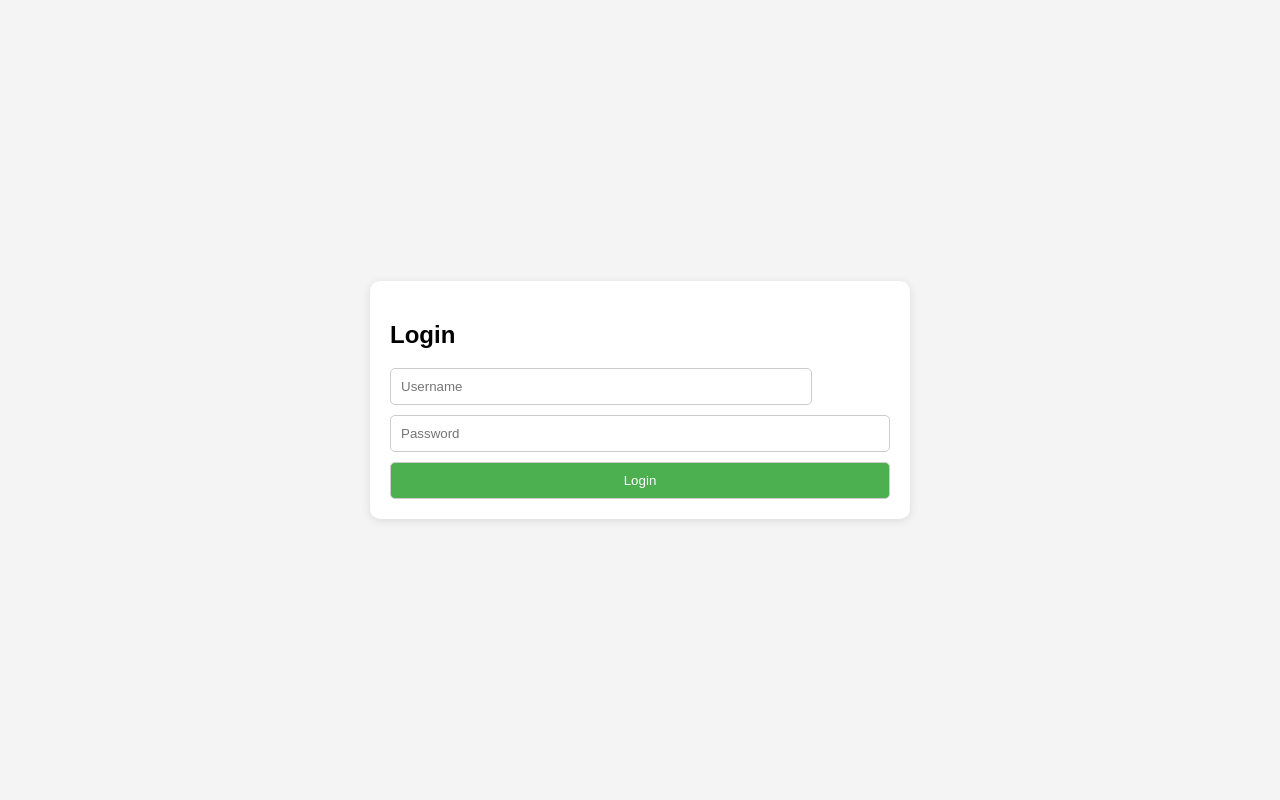
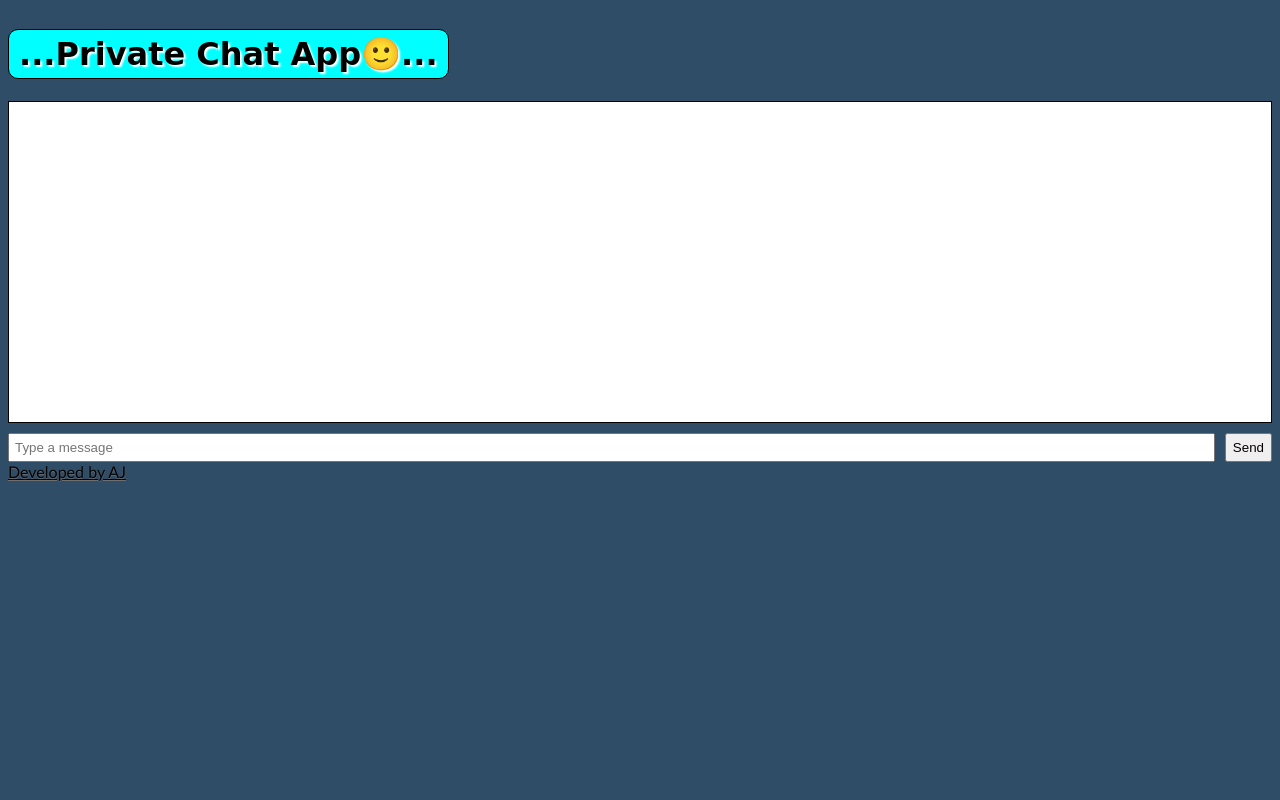
Before and after one commit to thaiga123/flask-chat-app, a Flask app: template templates/chat.html in a window 1280 px wide. Run offline with Flask 3, Linux system fonts and the light colour scheme; the template is opened without the code that fills it, so the values that code supplies are empty.

Commit message:
something

```diff
--- a/app.py
+++ b/app.py
@@ -1,56 +1,23 @@
-from flask import Flask, render_template, request, redirect, url_for, session, jsonify
-import json
+from flask import Flask, render_template, request, jsonify
 
 app = Flask(__name__)
-app.secret_key = 'your_secret_key'  # Secret key for sessions
 
-# Store messages in memory (could use a database in a real app)
+# Store messages (in a real app, you'd use a database)
 messages = []
-
-# User credentials
-users = {
-    'AJ': 'AJ123',
-    'Chantelle': 'Chantelle123'
-}
 
 @app.route('/')
 def home():
-    # Check if the user is logged in, if not, redirect to login
-    if 'username' not in session:
-        return redirect(url_for('login'))
-    return render_template('chat.html', messages=messages)
+    return render_template('chat.html')
 
-@app.route('/login', methods=['GET', 'POST'])
-def login():
-    if request.method == 'POST':
-        username = request.form['username']
-        password = request.form['password']
-
-        # Validate the username and password
-        if username in users and users[username] == password:
-            session['username'] = username  # Store username in session
-            return redirect(url_for('home'))  # Redirect to the chat page
-        else:
-            return 'Invalid credentials', 401  # Invalid login attempt
-
-    return render_template('login.html')
+@app.route('/get_messages')
+def get_messages():
+    return jsonify(messages)
 
 @app.route('/send_message', methods=['POST'])
 def send_message():
-    data = request.get_json()
-    message = data['message']
-    user = data['user']
-
-    # Append message to the messages list
-    messages.append({'content': message, 'user': user})
-
-    # Send a response back with the message
-    return jsonify({'message': message, 'user': user})
-
-@app.route('/logout')
-def logout():
-    session.pop('username', None)  # Remove the username from session
-    return redirect(url_for('login'))  # Redirect to login page
+    message = request.json['message']
+    messages.append(message)
+    return jsonify({'status': 'success'}), 200
 
 if __name__ == '__main__':
     app.run(debug=True, host='0.0.0.0', port=5000)
--- a/templates/chat.html
+++ b/templates/chat.html
@@ -3,224 +3,91 @@
 <head>
     <meta charset="UTF-8">
     <meta name="viewport" content="width=device-width, initial-scale=1.0">
-    <title>Chat App</title>
+    <title>Private Chat</title>
     <style>
-        /* General styles */
+        h1 {
+            display: inline-block;
+            background-color: aqua;
+            border: 1px solid black;
+            padding: 5px 10px;
+            font-family: cursive;
+            text-shadow: 2px 2px 2px white;
+            border-radius: 10px;
+        }
         body {
-            font-family: Arial, sans-serif;
-            background-color: #f4f4f4;
+            background-color: rgba(35, 66, 94, 0.938);
+        }
+        #messages {
+            background-color: white;
+            border: 1px solid black;
+            height: 300px;
+            overflow-y: auto;
+            padding: 10px;
+            margin-bottom: 10px;
+        }
+        form {
             display: flex;
-            justify-content: center;
-            align-items: center;
-            height: 100vh;
-            margin: 0;
+            gap: 10px;
         }
-
-        .container {
-            width: 90%;
-            max-width: 500px;
-            background-color: white;
-            border-radius: 10px;
-            box-shadow: 0 2px 10px rgba(0, 0, 0, 0.1);
-            padding: 20px;
+        input {
+            flex: 1;
+            padding: 5px;
         }
-
-        .chat-container {
-            height: 300px;
-            overflow-y: scroll;
-            margin-bottom: 20px;
-            padding-right: 5px;
+        footer {
+            font-family: "Gill Sans MT";
+            text-shadow: 0px 1px 1px rgb(112, 109, 109);
         }
-
-        /* Message styles */
-        .message {
-            padding: 8px;
-            margin-bottom: 5px;
-            border-radius: 8px;
-            width: fit-content;
-            max-width: 70%;
-            word-wrap: break-word;  /* Ensure long words break properly */
-            display: inline-block;  /* Ensure the message behaves like text */
-        }
-
-        /* AJ's messages */
-        .my-message {
-            background-color: #ADD8E6; /* Blue */
-            text-align: left;
-            margin-left: 0;
-            margin-right: auto;
-        }
-
-        /* Chantelle's messages */
-        .her-message {
-            background-color: #FA6583; /* Pink */
-            text-align: right;
-            margin-left: auto;
-            margin-right: 0;
-        }
-
-        input[type="text"] {
-            width: 80%;
-            padding: 8px;
-            margin-right: 10px;
-            border-radius: 5px;
-            border: 1px solid #ccc;
-        }
-
-        button {
-            padding: 8px 12px;
-            border-radius: 5px;
-            border: 1px solid #ccc;
-            cursor: pointer;
-        }
-
-        .logout-btn {
-            margin-top: 10px;
-            padding: 8px 12px;
-            border-radius: 5px;
-            border: 1px solid #ccc;
-            background-color: #f44336;
-            color: white;
-            cursor: pointer;
-        }
-
-        .logout-btn:hover {
-            background-color: #d32f2f;
-        }
-
-        /* Login Page */
-        .login-form {
-            display: flex;
-            flex-direction: column;
-        }
-
-        .login-form input {
-            margin-bottom: 10px;
-            padding: 10px;
-            border-radius: 5px;
-            border: 1px solid #ccc;
-        }
-
-        .login-form button {
-            padding: 10px;
-            border-radius: 5px;
-            border: 1px solid #ccc;
-            background-color: #4CAF50;
-            color: white;
-            cursor: pointer;
-        }
-
-        .login-form button:hover {
-            background-color: #45a049;
-        }
-
     </style>
 </head>
 <body>
+    <h1>...Private Chat App🙂...</h1>
+    <div id="messages"></div>
 
-    <div class="container">
-        <!-- Login Form -->
-        <div id="login-form" class="login-form">
-            <h2>Login</h2>
-            <input type="text" id="username" placeholder="Username" required>
-            <input type="password" id="password" placeholder="Password" required>
-            <button onclick="login()">Login</button>
-        </div>
+    <form id="chatForm">
+        <input type="text" id="messageInput" placeholder="Type a message" autocomplete="off">
+        <button type="submit">Send</button>
+    </form>
 
-        <!-- Chat Container -->
-        <div id="chat-container" class="chat-container" style="display: none;">
-            <div id="messages"></div>
-            <input type="text" id="message" placeholder="Type a message..." onkeypress="if(event.keyCode === 13){sendMessage()}">
-            <button onclick="sendMessage()">Send</button>
-            <button class="logout-btn" onclick="logout()">Logout</button>
-        </div>
-    </div>
+    <footer>
+        <u>Developed by AJ</u>
+    </footer>
 
     <script>
-        // Chat functionality
-        let currentUser = null;
-
-        const messagesDiv = document.getElementById('messages');
-        const messageInput = document.getElementById('message');
-        const chatContainer = document.getElementById('chat-container');
-        const loginForm = document.getElementById('login-form');
-
-        function login() {
-            const username = document.getElementById('username').value;
-            const password = document.getElementById('password').value;
-
-            // Check login credentials
-            if (username === "AJ" && password === "AJ123") {
-                currentUser = "AJ";
-            } else if (username === "Chantelle" && password === "Chantelle123") {
-                currentUser = "Chantelle";
-            } else {
-                alert('Invalid login credentials');
-                return;
-            }
-
-            // Hide login form and show chat container
-            loginForm.style.display = 'none';
-            chatContainer.style.display = 'block';
-
-            loadMessages();
+        async function fetchMessages() {
+            const response = await fetch('/get_messages');
+            const data = await response.json();
+            const messagesDiv = document.getElementById('messages');
+            messagesDiv.innerHTML = '';
+            data.forEach(msg => {
+                const p = document.createElement('p');
+                p.textContent = msg;
+                messagesDiv.appendChild(p);
+            });
         }
 
-        function logout() {
-            // Reset currentUser and show login form again
-            currentUser = null;
-            loginForm.style.display = 'block';
-            chatContainer.style.display = 'none';
+        async function sendMessage(message) {
+            await fetch('/send_message', {
+                method: 'POST',
+                headers: {
+                    'Content-Type': 'application/json'
+                },
+                body: JSON.stringify({ message })
+            });
+            document.getElementById('messageInput').value = '';
+            fetchMessages();
         }
 
-        function sendMessage() {
-            const messageText = messageInput.value;
-            if (messageText.trim() === "") return;
+        document.getElementById('chatForm').addEventListener('submit', function(e) {
+            e.preventDefault();
+            const message = document.getElementById('messageInput').value;
+            if (message.trim() !== '') {
+                sendMessage(message);
+            }
+        });
 
-            // Create a new message element
-            const messageDiv = document.createElement('div');
-            messageDiv.classList.add('message');
-
-            // Assign classes based on the user
-            if (currentUser === "AJ") {
-                messageDiv.classList.add('my-message');
-            } else {
-                messageDiv.classList.add('her-message');
-            }
-
-            // Set message text
-            messageDiv.innerText = messageText;
-            messagesDiv.appendChild(messageDiv);
-
-            // Clear the input
-            messageInput.value = '';
-
-            // Scroll to the bottom
-            messagesDiv.scrollTop = messagesDiv.scrollHeight;
-        }
-
-        function loadMessages() {
-            // Simulate loading previous messages (for demonstration)
-            const previousMessages = [
-                { user: 'AJ', text: 'Hello!' },
-                { user: 'Chantelle', text: 'Hi there!' }
-            ];
-
-            previousMessages.forEach(message => {
-                const messageDiv = document.createElement('div');
-                messageDiv.classList.add('message');
-
-                if (message.user === "AJ") {
-                    messageDiv.classList.add('my-message');
-                } else {
-                    messageDiv.classList.add('her-message');
-                }
-
-                messageDiv.innerText = message.text;
-                messagesDiv.appendChild(messageDiv);
-            });
-        }
+        // Fetch messages every 2 seconds to simulate real-time updates
+        setInterval(fetchMessages, 2000);
+        fetchMessages();
     </script>
-
 </body>
 </html>
```
